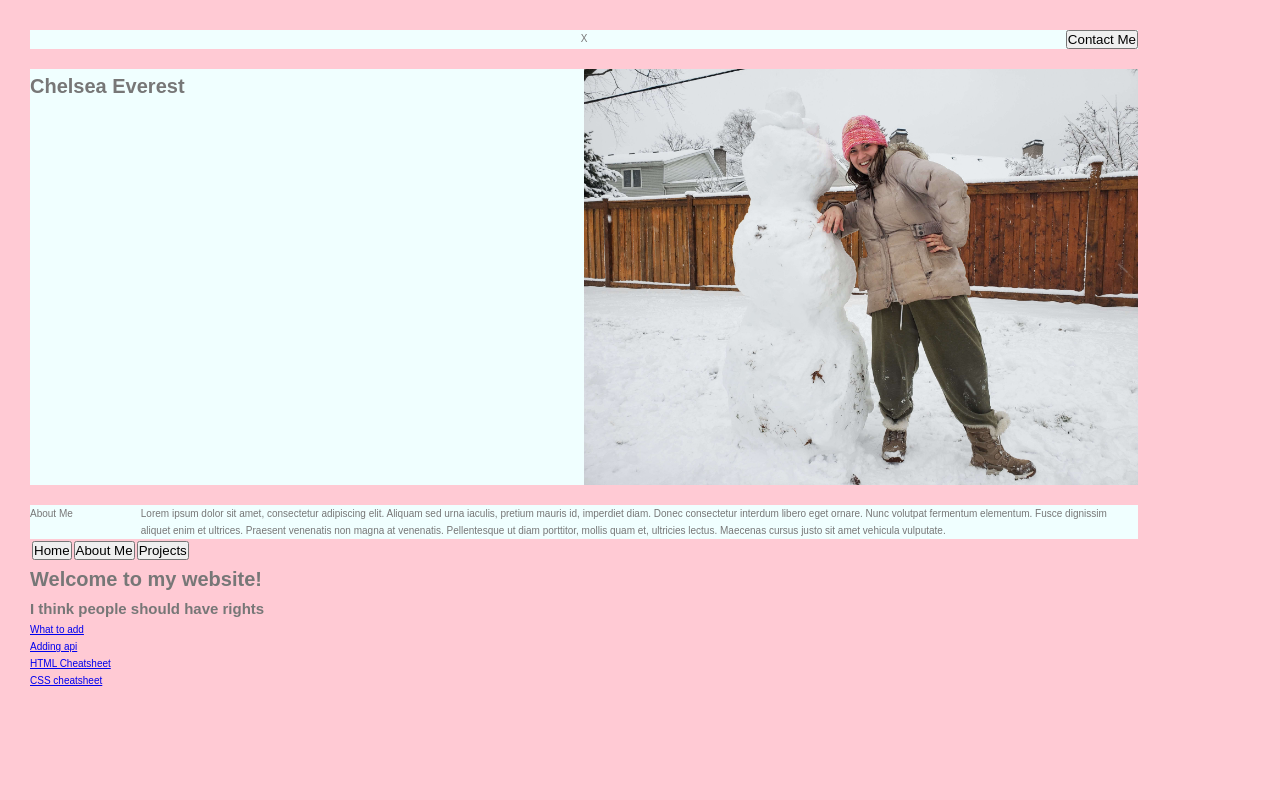
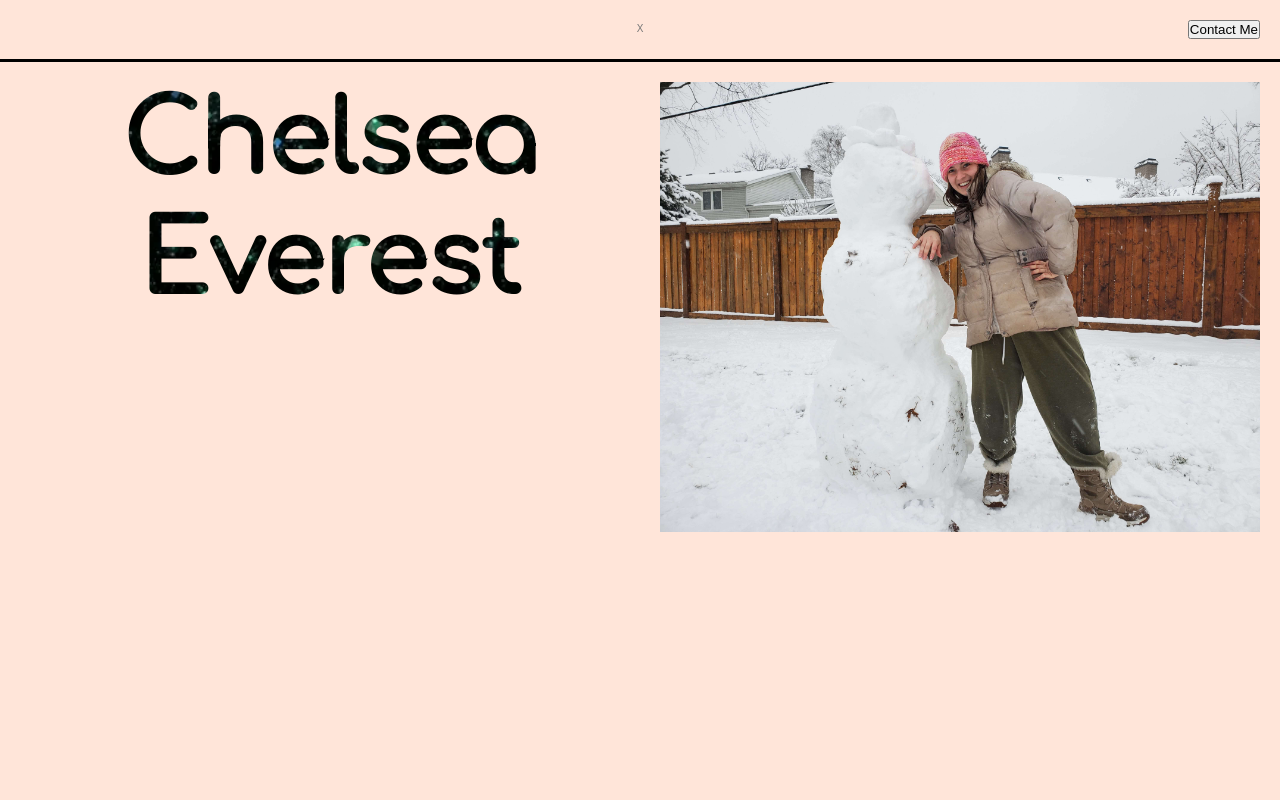
Before and after one commit to everest787/website, a React (Create React App) app: page / in a window 1280 px wide. Shown: the top 800 px of the page. Built offline with nearby package versions, Linux system fonts and the light colour scheme.

Commit message:
More styling plus cool name effect

```diff
--- a/public/index.html
+++ b/public/index.html
@@ -1,6 +1,7 @@
 <!DOCTYPE html>
 <html lang="en">
   <head>
+    <link href='https://fonts.googleapis.com/css?family=Comfortaa' rel='stylesheet'>
     <link rel="stylesheet" href="styles.css">
     <meta charset="utf-8" />
     <meta name="viewport" content="width=device-width, initial-scale=1" />
--- a/src/pages/Home.js
+++ b/src/pages/Home.js
@@ -1,15 +1,26 @@
+import snowmanPicture from '../img/Snowman.jpg';
+
 function Home() {
   return (
-    <div className="App">
-      <header className="App-header">
-        <h1>Welcome to my website!</h1>
-      </header>
-      <h2>I think people should have rights</h2>
-      <a target="_blank" href="https://www.themuse.com/advice/6-things-you-should-put-on-your-personal-websiteand-6-things-to-avoid-at-all-costs">What to add</a><br/>
-      <a target="_blank" href="https://medium.com/swlh/react-api-call-best-practice-c78e14a7e150">Adding api</a><br/>
-
-      <a target="_blank" href="https://web.stanford.edu/group/csp/cs21/htmlcheatsheet.pdf">HTML Cheatsheet</a><br/>
-      <a target="_blank" href="https://htmlcheatsheet.com/css/">CSS cheatsheet</a><br/>
+    <div className="container__home">
+      <main className="personal">
+        <h1 className="personal__name">
+          Chelsea Everest
+        </h1>
+        <figure className="personal__item">
+          <img src={snowmanPicture} alt="Snowman and I" className="personal__photo"/>
+        </figure>
+      </main>
+      <div className="content">
+        <div className="content__about-me">
+          About Me
+        </div>
+        <div className="content__pitch">
+          <p className="content__pitch-paragraph">
+            Lorem ipsum dolor sit amet, consectetur adipiscing elit. Aliquam sed urna iaculis, pretium mauris id, imperdiet diam. Donec consectetur interdum libero eget ornare. Nunc volutpat fermentum elementum. Fusce dignissim aliquet enim et ultrices. Praesent venenatis non magna at venenatis. Pellentesque ut diam porttitor, mollis quam et, ultricies lectus. Maecenas cursus justo sit amet vehicula vulputate.
+          </p>
+        </div>
+      </div>
     </div>
   );
 }
--- a/src/pages/Layout.js
+++ b/src/pages/Layout.js
@@ -1,5 +1,4 @@
 import { Outlet, useNavigate } from "react-router-dom";
-import snowmanPicture from '../img/Snowman.jpg';
 
 function Layout() {
   let navigate = useNavigate();
@@ -14,33 +13,15 @@ function Layout() {
   }
   return (
     <>
-    <div className="container">
+    <div className="container__header">
       <header className="header">
         <div className="header__navigation">
           X
         </div>
         <button className="header__contact">Contact Me</button>
       </header>
-      <main className="personal">
-        <h1 className="personal__name">
-          Chelsea Everest
-        </h1>
-        <figure className="personal__item">
-          <img src={snowmanPicture} alt="Snowman and I" className="personal__photo"/>
-        </figure>
-      </main>
-      <div className="content">
-        <div className="content__about-me">
-          About Me
-        </div>
-        <div className="content__pitch">
-          <p className="content__pitch-paragraph">
-            Lorem ipsum dolor sit amet, consectetur adipiscing elit. Aliquam sed urna iaculis, pretium mauris id, imperdiet diam. Donec consectetur interdum libero eget ornare. Nunc volutpat fermentum elementum. Fusce dignissim aliquet enim et ultrices. Praesent venenatis non magna at venenatis. Pellentesque ut diam porttitor, mollis quam et, ultricies lectus. Maecenas cursus justo sit amet vehicula vulputate.
-          </p>
-        </div>
-      </div>
     </div>
-      <nav>
+      {/* <nav>
         <table>
           <tr>
             <td>
@@ -54,7 +35,7 @@ function Layout() {
             </td>
           </tr>
         </table>
-      </nav>
+      </nav> */}
 
       <Outlet />
     </>
--- a/src/sass/base/_base.scss
+++ b/src/sass/base/_base.scss
@@ -13,19 +13,28 @@ html {
 
 body {
     box-sizing: border-box;
-    padding: 3rem;
+    padding: 0rem;
     background-color: $color-primary;
 }
 
 .container {
     width: 96vw;
+    margin: 0 auto;
     display: grid;
-    grid-template-rows: 10rem auto-fit 20rem;
-    grid-template-columns: 40vw 45vw;
-    grid-gap: 20px;
 
-    margin: 0 auto;
-    & > * {
-        background-color: azure;
+    &__header {
+        grid-template-rows: 10rem;
+        grid-template-columns: 40vw 45vw;
+        background-color: $color-secondary;
+        border-bottom: 3px solid black;
+
+    }
+
+    &__home {
+        grid-template-rows: auto-fit 20rem;
+        grid-template-columns: 40vw 45vw;
+        background-color: $color-secondary;
+        border-bottom: 3px solid black;
+
     }
 }
--- a/src/sass/layout/_header.scss
+++ b/src/sass/layout/_header.scss
@@ -2,7 +2,7 @@
     grid-column: 1 / -1;
     display: grid;
     grid-template-columns: repeat(3, 1fr);
-
+    padding: 2rem 2rem;
 
     &__navigation {
         grid-column: 2/3;
--- a/src/sass/pages/_home.scss
+++ b/src/sass/pages/_home.scss
@@ -3,10 +3,27 @@
     grid-column: 1 / 3;
     display: grid;
     grid-template-columns: repeat(2, 1fr);
+    padding: 2rem 2rem;
+    height: 1000px;
 
     &__photo {
         grid-column: 2 / 3;
         width: 100%;
+        padding-left: 2rem;
+        padding-bottom: 2rem;
         display: block;
     }
+
+    &__name {
+        font-family: 'Comfortaa';
+        font-size: 10rem;
+        text-align: center;
+        line-height: 12rem;
+        background: url(../../img/background.jpg) 0 0 / cover no-repeat;
+        color: black;
+        -webkit-background-clip: text;
+        -webkit-text-fill-color: transparent;
+        background-attachment: fixed;
+
+    }
 }
```
Also changed, not shown: src/img/background.jpg (added).
